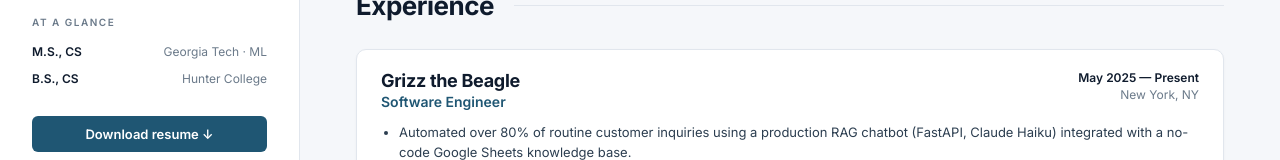
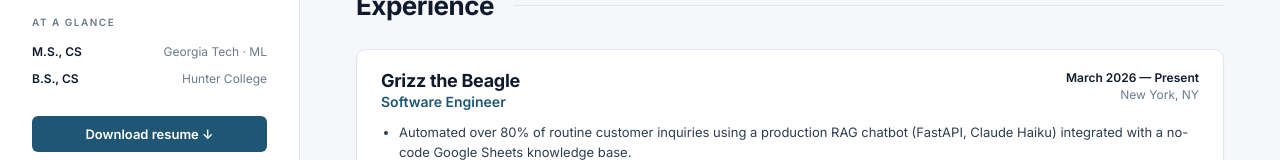
Before and after one commit to cmartinez131/cmartinez131.github.io, a React (Create React App) app: page / in a window 1280 px wide. Shown: the part 420-580 px from the top of the page. Built offline with nearby package versions, Linux system fonts and the light colour scheme.

Commit message:
fix start time for gtb experience

```diff
--- a/src/components/Intro.js
+++ b/src/components/Intro.js
@@ -17,7 +17,7 @@ const experiences = [
     {
         company: 'Grizz the Beagle',
         role: 'Software Engineer',
-        period: 'May 2025 — Present',
+        period: 'March 2026 — Present',
         where: 'New York, NY',
         bullets: [
             'Automated over 80% of routine customer inquiries using a production RAG chatbot (FastAPI, Claude Haiku) integrated with a no-code Google Sheets knowledge base.',
```
